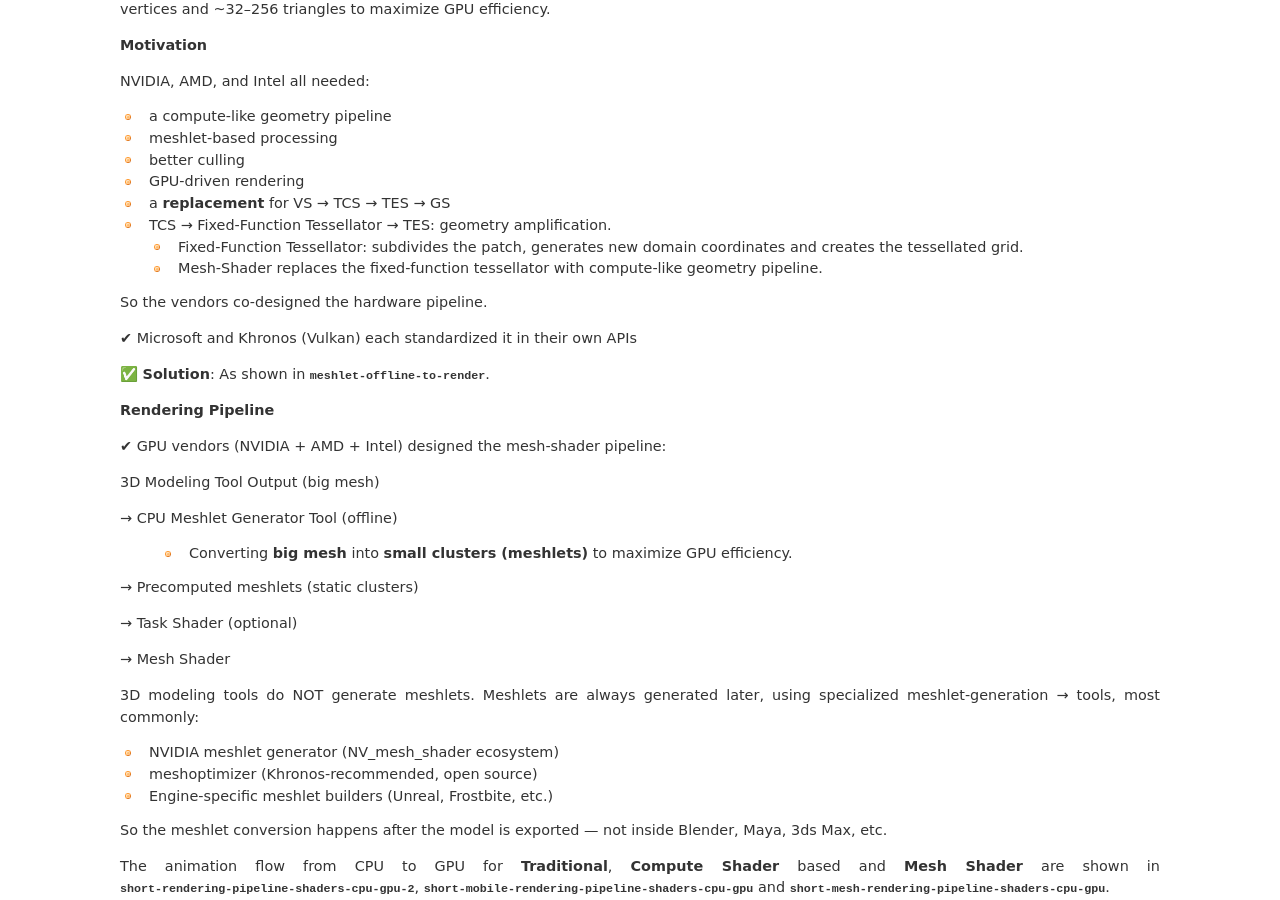
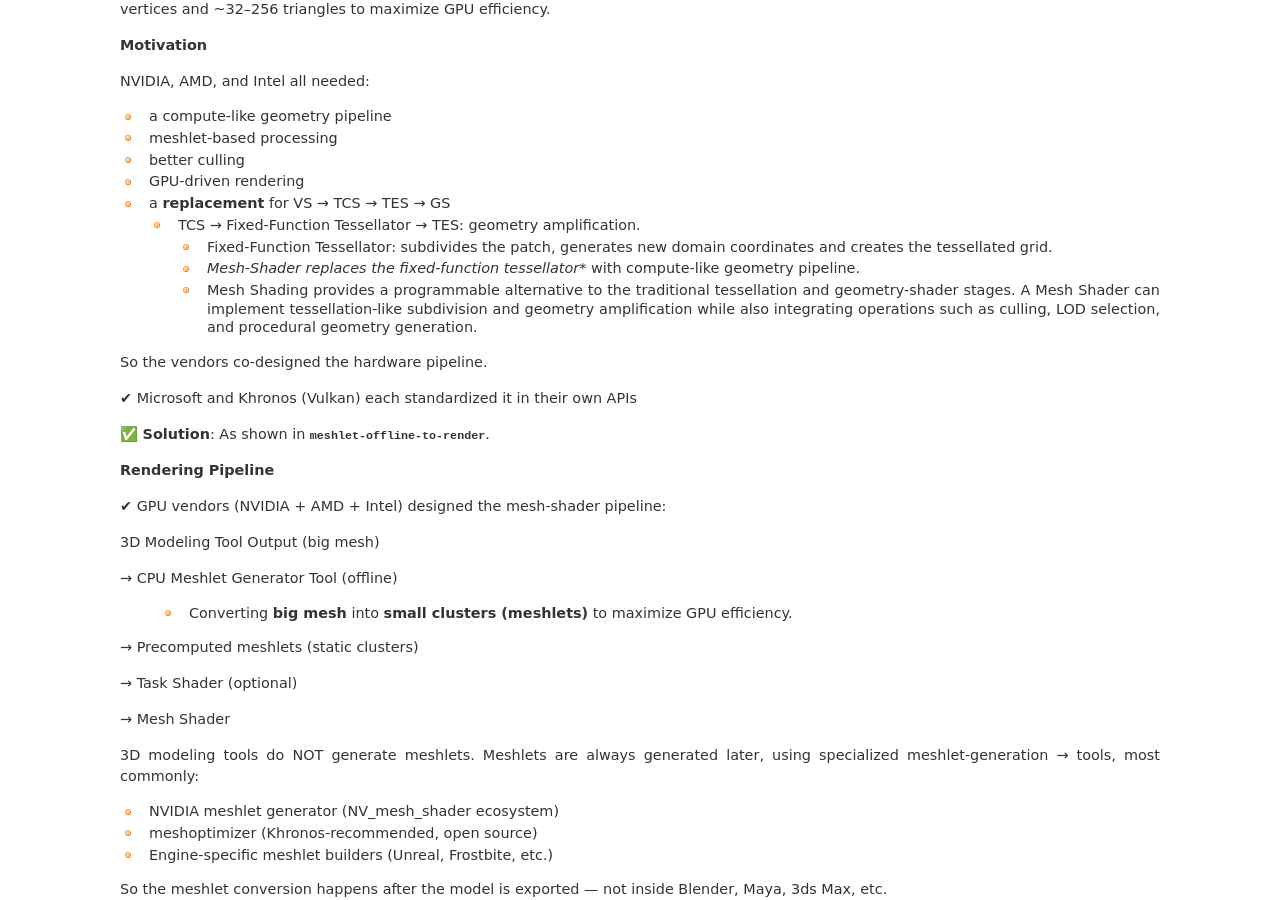
Before and after one commit to Jonathan2251/gpu, a Sphinx documentation site: the page built from source/opengl.rst, in a window 1280 px wide and 900 px high, scrolled down 17510 px. Built offline with Sphinx 7.4.7, drawn with Linux system fonts in a browser that asks for light colours; some of the changed text lies outside the part shown.

Commit message:
opengl.rst: refine Meshlets

```diff
--- a/source/opengl.rst
+++ b/source/opengl.rst
@@ -1271,13 +1271,20 @@ NVIDIA, AMD, and Intel all needed:
 - better culling
 - GPU‑driven rendering
 - a **replacement** for VS → TCS → TES → GS
-- TCS → Fixed-Function Tessellator → TES: geometry amplification.
-
-  - Fixed‑Function Tessellator: subdivides the patch, generates new domain
-    coordinates and creates the tessellated grid.
-
-  - Mesh-Shader replaces the fixed‑function tessellator with compute‑like
-    geometry pipeline.
+
+  - TCS → Fixed-Function Tessellator → TES: geometry amplification.
+
+    - Fixed‑Function Tessellator: subdivides the patch, generates new domain
+      coordinates and creates the tessellated grid.
+
+    - *Mesh-Shader replaces the fixed‑function tessellator** with compute‑like
+      geometry pipeline.
+
+    - Mesh Shading provides a programmable alternative to the traditional
+      tessellation and geometry-shader stages.
+      A Mesh Shader can implement tessellation-like subdivision and geometry
+      amplification while also integrating operations such as culling, LOD
+      selection, and procedural geometry generation.
 
 So the vendors co‑designed the hardware pipeline.
 
```
